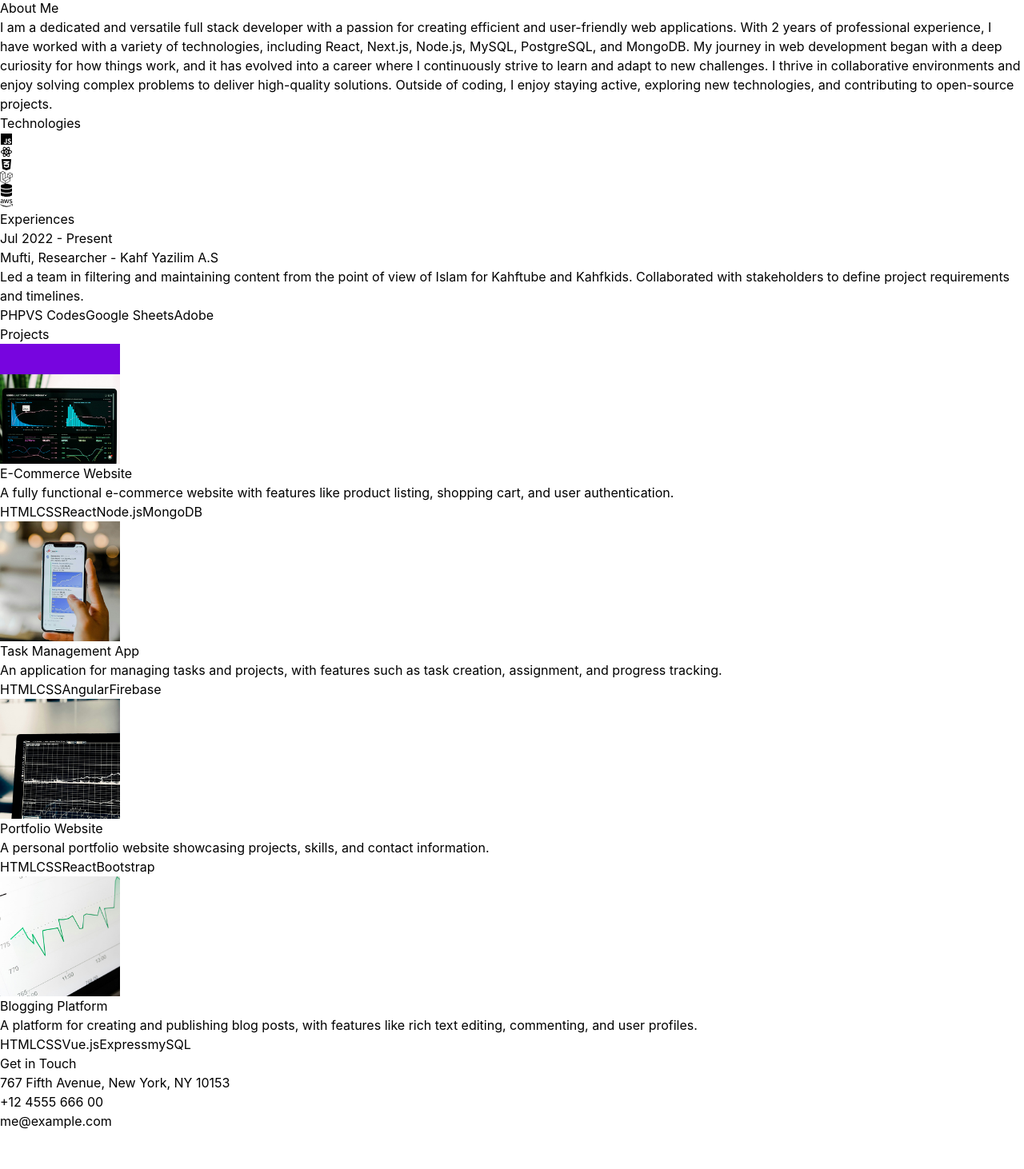
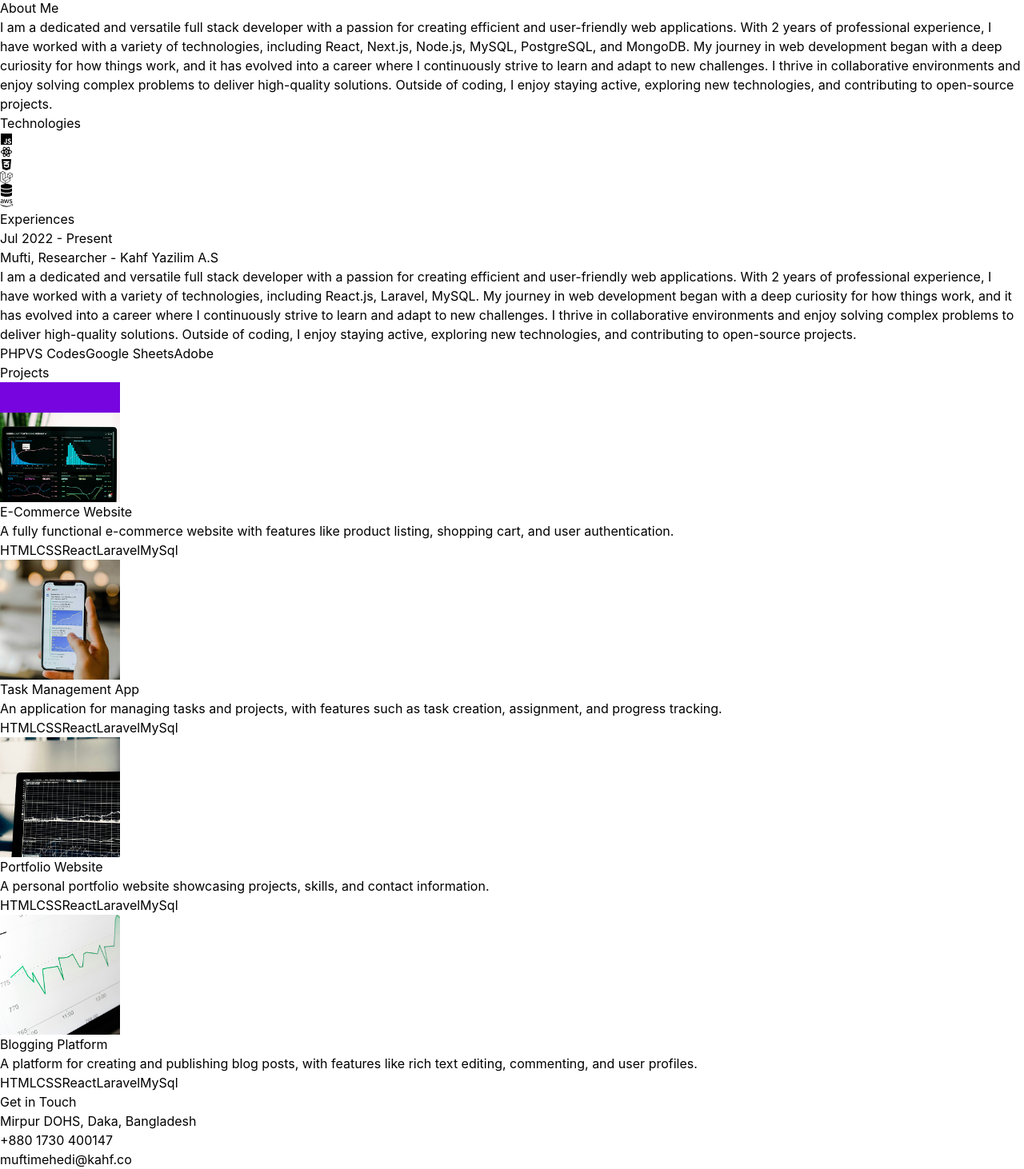
Before and after one commit to muftimehedihasan/Mufti-s-Portfolio, a React (Vite) app: page / in a window 1280 px wide. Shown: the part 1199-2661 px from the top of the page at 80% size. Before the commit the page ends 2613 px from the top, so only its background shows below. Built offline with nearby package versions, Linux system fonts and the light colour scheme.

Commit message:
new commit

```diff
--- a/src/constants/index.js
+++ b/src/constants/index.js
@@ -3,7 +3,7 @@
 import project3 from "../assets/projects/project-3.jpg";
 import project4 from "../assets/projects/project-4.jpg";
 
-export const HERO_CONTENT = `I am a passionate full stack developer with a knack for crafting robust and scalable web applications. With 2 years of hands-on experience, I have honed my skills in front-end technologies like React and Next.js, as well as back-end technologies like Node.js, MySQL, PostgreSQL, and MongoDB. My goal is to leverage my expertise to create innovative solutions that drive business growth and deliver exceptional user experiences.`;
+export const HERO_CONTENT = `I am a passionate full stack developer with a knack for crafting robust and scalable web applications. With 2 years of hands-on experience, I have honed my skills in front-end technologies like React.js, as well as back-end technologies like Laravel, MySQL. My goal is to leverage my expertise to create innovative solutions that drive business growth and deliver exceptional user experiences.`;
 
 export const ABOUT_TEXT = `I am a dedicated and versatile full stack developer with a passion for creating efficient and user-friendly web applications. With 2 years of professional experience, I have worked with a variety of technologies, including React, Next.js, Node.js, MySQL, PostgreSQL, and MongoDB. My journey in web development began with a deep curiosity for how things work, and it has evolved into a career where I continuously strive to learn and adapt to new challenges. I thrive in collaborative environments and enjoy solving complex problems to deliver high-quality solutions. Outside of coding, I enjoy staying active, exploring new technologies, and contributing to open-source projects.`;
 
@@ -12,7 +12,7 @@
     year: "Jul 2022 - Present",
     role: "Mufti, Researcher",
     company: "Kahf Yazilim A.S",
-    description: `Led a team in filtering and maintaining content from the point of view of Islam for Kahftube and Kahfkids. Collaborated with stakeholders to define project requirements and timelines.`,
+    description: `I am a dedicated and versatile full stack developer with a passion for creating efficient and user-friendly web applications. With 2 years of professional experience, I have worked with a variety of technologies, including React.js, Laravel, MySQL. My journey in web development began with a deep curiosity for how things work, and it has evolved into a career where I continuously strive to learn and adapt to new challenges. I thrive in collaborative environments and enjoy solving complex problems to deliver high-quality solutions. Outside of coding, I enjoy staying active, exploring new technologies, and contributing to open-source projects.`,
     technologies: ["PHP", "VS Codes", "Google Sheets", "Adobe"],
   }
 
@@ -24,33 +24,33 @@
     image: project1,
     description:
       "A fully functional e-commerce website with features like product listing, shopping cart, and user authentication.",
-    technologies: ["HTML", "CSS", "React", "Node.js", "MongoDB"],
+    technologies: ["HTML", "CSS", "React", "Laravel", "MySql"],
   },
   {
     title: "Task Management App",
     image: project2,
     description:
       "An application for managing tasks and projects, with features such as task creation, assignment, and progress tracking.",
-    technologies: ["HTML", "CSS", "Angular", "Firebase"],
+    technologies: ["HTML", "CSS", "React", "Laravel", "MySql"],
   },
   {
     title: "Portfolio Website",
     image: project3,
     description:
       "A personal portfolio website showcasing projects, skills, and contact information.",
-    technologies: ["HTML", "CSS", "React", "Bootstrap"],
+    technologies: ["HTML", "CSS", "React", "Laravel", "MySql"],
   },
   {
     title: "Blogging Platform",
     image: project4,
     description:
       "A platform for creating and publishing blog posts, with features like rich text editing, commenting, and user profiles.",
-    technologies: ["HTML", "CSS", "Vue.js", "Express", "mySQL"],
+    technologies: ["HTML", "CSS", "React", "Laravel", "MySql"],
   },
 ];
 
 export const CONTACT = {
-  address: "767 Fifth Avenue, New York, NY 10153 ",
-  phoneNo: "+12 4555 666 00 ",
-  email: "me@example.com",
+  address: "Mirpur DOHS, Daka, Bangladesh",
+  phoneNo: "+880 1730 400147 ",
+  email: "muftimehedi@kahf.co",
 };
```
